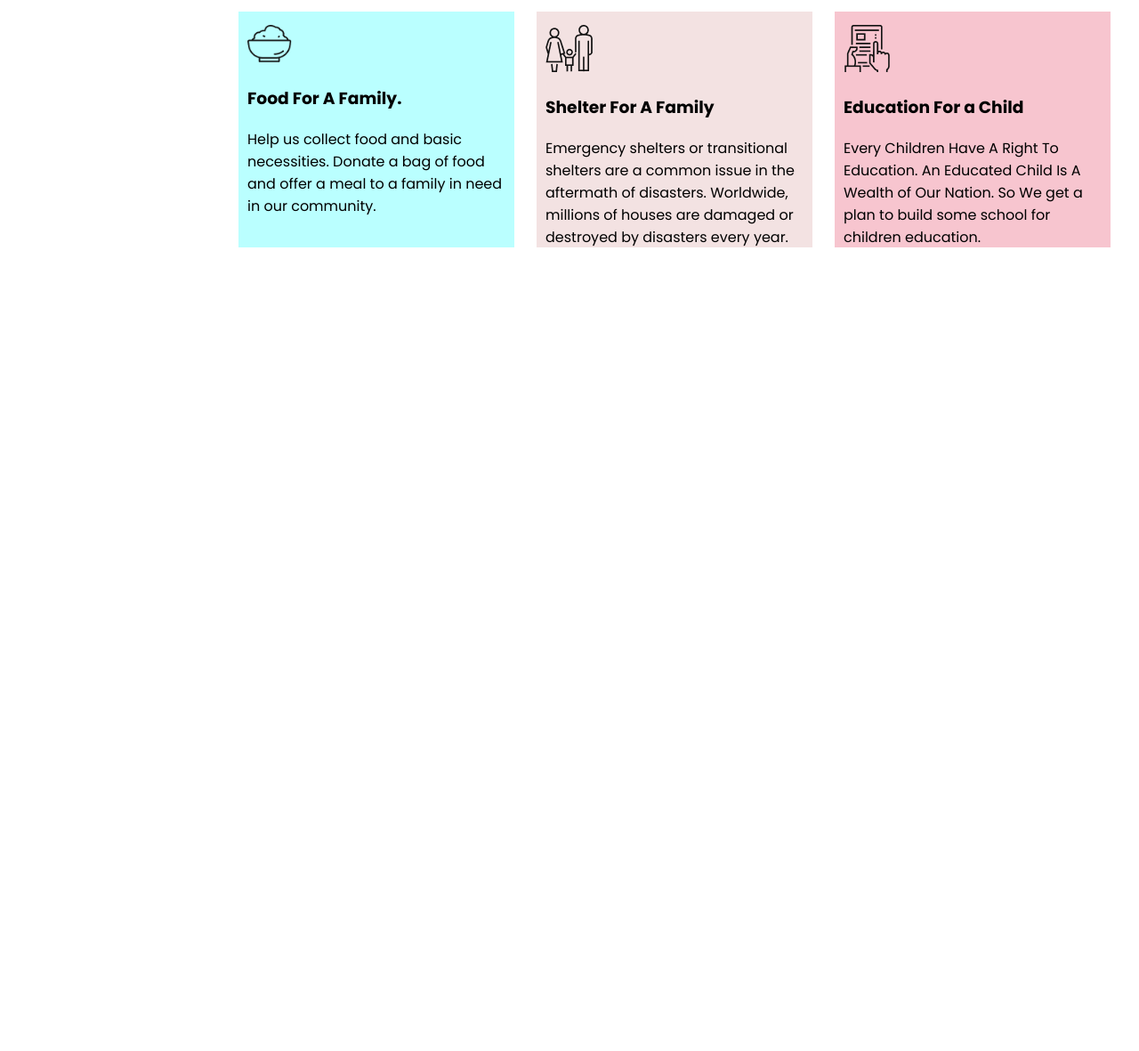
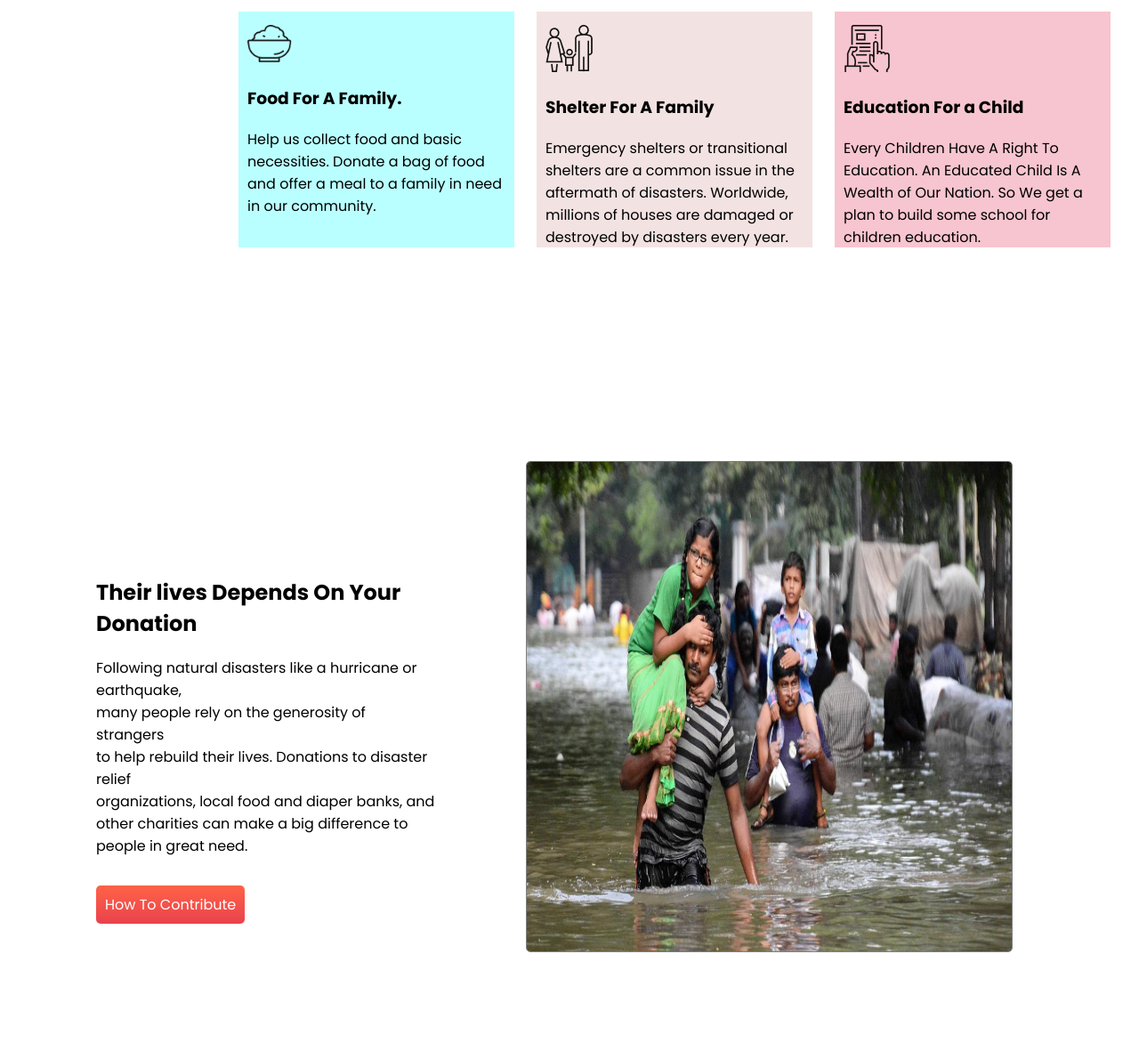
Before and after one commit to ashanur28/Donate-today, a plain HTML site: page index.html in a window 1280 px wide. Shown: the part 1345-2526 px from the top of the page at 89% size. Before the commit the page ends 1631 px from the top, so only its background shows below. Drawn offline with Linux system fonts and the light colour scheme; a web font is replaced by a local one.

Commit message:
sixthcommit

```diff
--- a/index.html
+++ b/index.html
@@ -115,6 +115,23 @@
             </p>
         </div>
     </section>
+    <section class="section2">
+        <div class="contribute">
+            <h1>
+                Their lives Depends On Your Donation
+            </h1>
+            <p>
+                Following natural disasters like a hurricane or earthquake,<br> many people rely on the generosity of
+                strangers <br> to help rebuild their lives. Donations to disaster relief <br> organizations, local food
+                and
+                diaper
+                banks, and other charities can make a big difference to people in great need.
+            </p><br>
+            <a class="link" target="_blank" href="https://www.google.com/?gws_rd=ssl">How To Contribute</a>
+        </div>
+
+        <div class="contribute2"> <img src="images/donation4.jpg" alt=""></div>
+    </section>
 
 
 </body>
--- a/style.css
+++ b/style.css
@@ -123,3 +123,33 @@ body {
     display: flex;
     padding-left: 250px;
 }
+
+.section2 {
+    display: flex;
+    margin-top: 100px;
+}
+
+.contribute {
+    height: 550px;
+    margin-top: 250px;
+    width: 550px;
+    margin-right: 100px;
+    margin-left: 100px;
+}
+
+.section2 img {
+    height: 550px;
+    width: 80%;
+    margin-top: 140px;
+    border: 1px solid grey;
+    border-radius: 5px;
+}
+
+.link {
+    text-decoration: none;
+    background-image: linear-gradient(tomato, rgba(227, 15, 29, 0.789));
+    color: white;
+    font-weight: 300;
+    padding: 10px 10px;
+    border-radius: 5px;
+}
```
